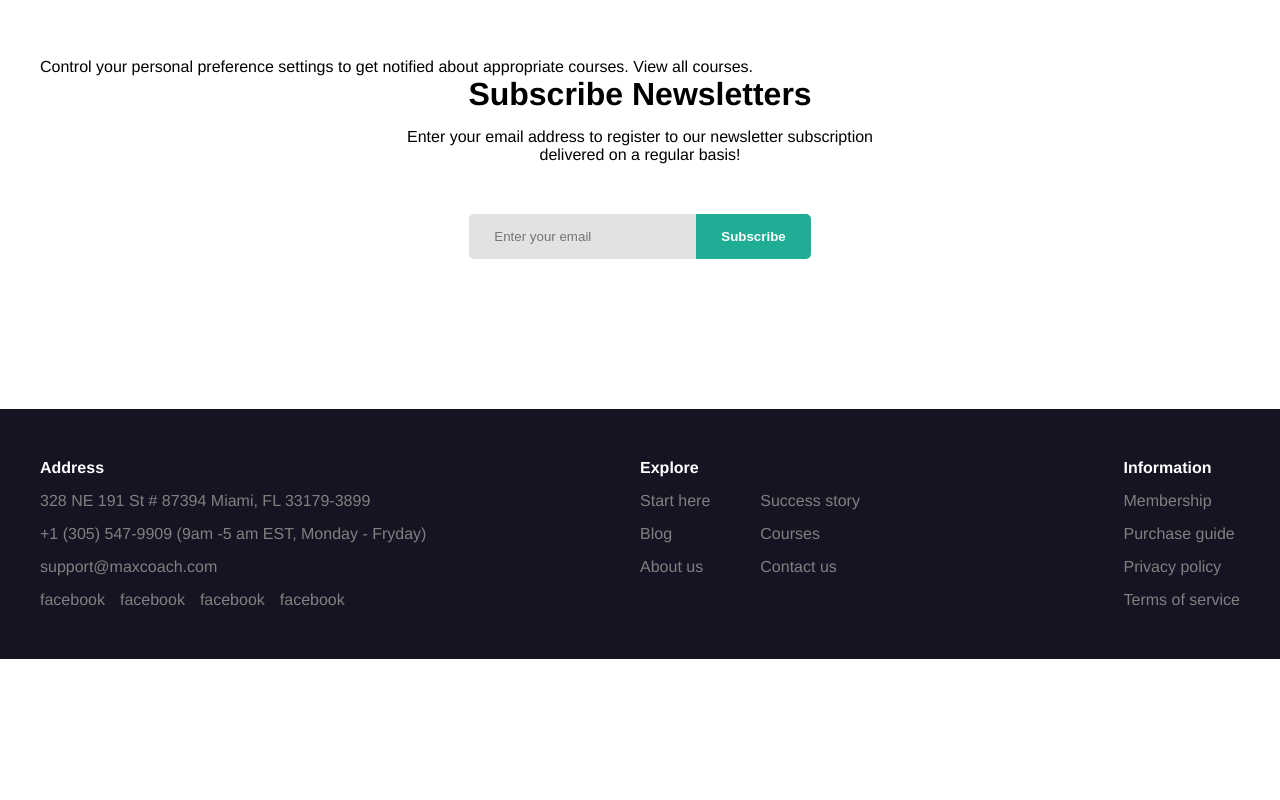
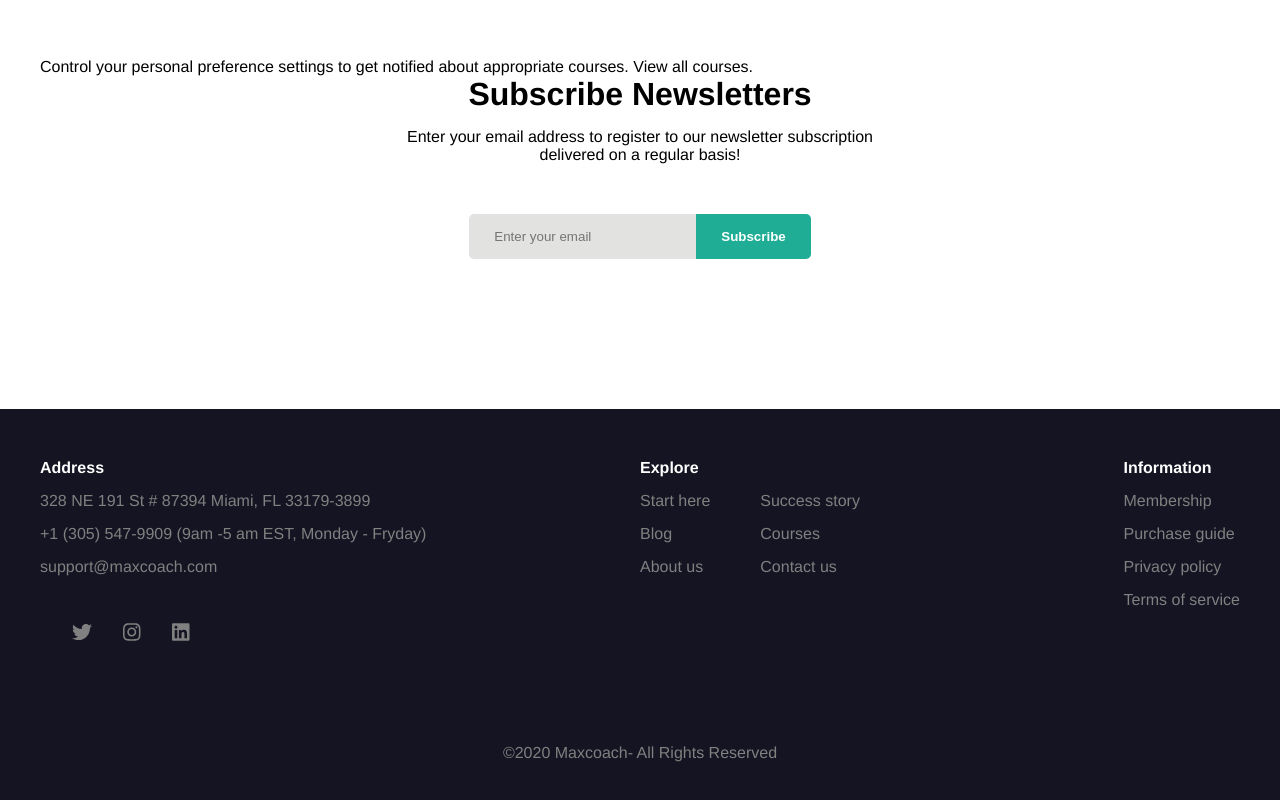
Before and after one commit to KCorigliano/proj-html-vuejs, a Vue app: page / in a window 1280 px wide. Shown: the part 4868-5668 px from the top of the page. Before the commit the page ends 5527 px from the top, so only its background shows below. Built offline with nearby package versions, Linux system fonts and the light colour scheme.

Commit message:
footer style

```diff
--- a/package.json
+++ b/package.json
@@ -9,6 +9,7 @@
   },
   "dependencies": {
     "@fortawesome/fontawesome-svg-core": "^1.3.0",
+    "@fortawesome/free-brands-svg-icons": "^6.0.0",
     "@fortawesome/free-solid-svg-icons": "^6.0.0",
     "@fortawesome/vue-fontawesome": "^2.0.6",
     "core-js": "^3.6.5",
--- a/src/components/FooterBox.vue
+++ b/src/components/FooterBox.vue
@@ -8,10 +8,10 @@
                 <p>+1 (305) 547-9909 (9am -5 am EST, Monday - Fryday)</p>
                 <p>support@maxcoach.com</p>
                 <div class="social-row">
-                    <p>facebook</p>
-                    <p>facebook</p>
-                    <p>facebook</p>
-                    <p>facebook</p>
+                    <p><font-awesome-icon class="icon" :icon="['fab', 'facebook-square']" @click="searchInputShow" /></p>
+                    <p><font-awesome-icon class="icon" :icon="['fab', 'twitter']" @click="searchInputShow" /></p>
+                    <p><font-awesome-icon class="icon" :icon="['fab', 'instagram']" @click="searchInputShow" /></p>
+                    <p><font-awesome-icon class="icon" :icon="['fab', 'linkedin']" @click="searchInputShow" /></p>
                 </div>
             </div>
             <div>
@@ -20,17 +20,31 @@
                     <p v-for="(link, i) in exploreLinks" :key="i">{{link}}</p>
                 </div>
             </div>
-            <div>
+            <div class="right-links">
                 <h4>Information</h4>
                 <p v-for="(link, i) in informationLinks" :key="i">{{link}}</p>
             </div>
+        </div>
+        <div class="rights-explication">
+            <p>©2020 Maxcoach- All Rights Reserved</p>
         </div>
     </div>
 </div>
 </template>
 
 <script>
+import { library } from '@fortawesome/fontawesome-svg-core'
+import { faFacebookSquare, faInstagram, faLinkedin, faTwitter } from '@fortawesome/free-brands-svg-icons'
+import { FontAwesomeIcon } from '@fortawesome/vue-fontawesome'
+library.add(faFacebookSquare);
+library.add(faInstagram);
+library.add(faTwitter);
+library.add(faLinkedin);
+
 export default {
+    components:{
+        FontAwesomeIcon
+    },
     props:{
         exploreLinks: Array,
         informationLinks: Array,
@@ -39,26 +53,38 @@ export default {
 </script>
 
 <style lang="scss" scoped>
+
 .container-fluid{
     width: 100%;
     background-color: #141423;
     color: white;
     padding: 50px 0;
+
     .container{
         width: 1200px;
         margin: 0 auto;
+
+        p{
+            color: grey;
+            margin: 15px 0 0 0;
+        }
 
         .row{
             display: flex;
             justify-content: space-between;
 
-            .social-row{
-                display: flex;
+            .contacts{
 
-                p{
-                    margin-right: 15px;
+                .social-row{
+                    display: flex;
+                    color: grey;
+                    justify-content: space-between;
+                    width: 150px;
+                    margin-top: 30px;
+                    font-size: 20px;
                 }
             }
+
 
             .middle-links{
                 display: flex;
@@ -71,10 +97,18 @@ export default {
                 }
             }
 
-            p{
-                color: grey;
-                margin: 15px 0 0 0;
+            .right-links{
+
+                p{
+                    cursor: pointer;
+                }
             }
+
+        }
+
+        .rights-explication{
+            text-align: center;
+            margin-top: 100px;
         }
     }
 }
```
Also changed, not shown: 1 other file (tests, documents, lock files or other folders).
